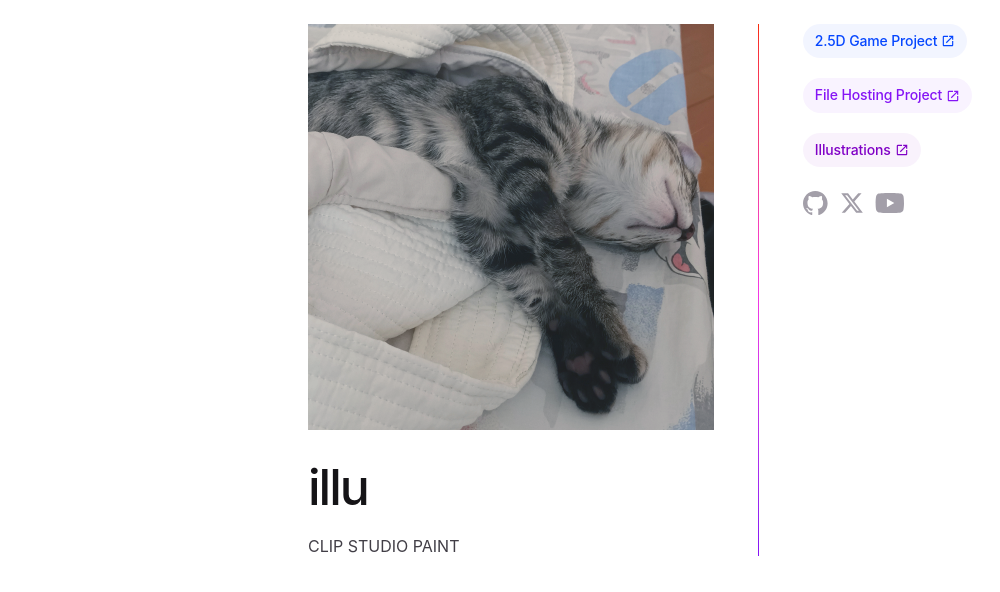
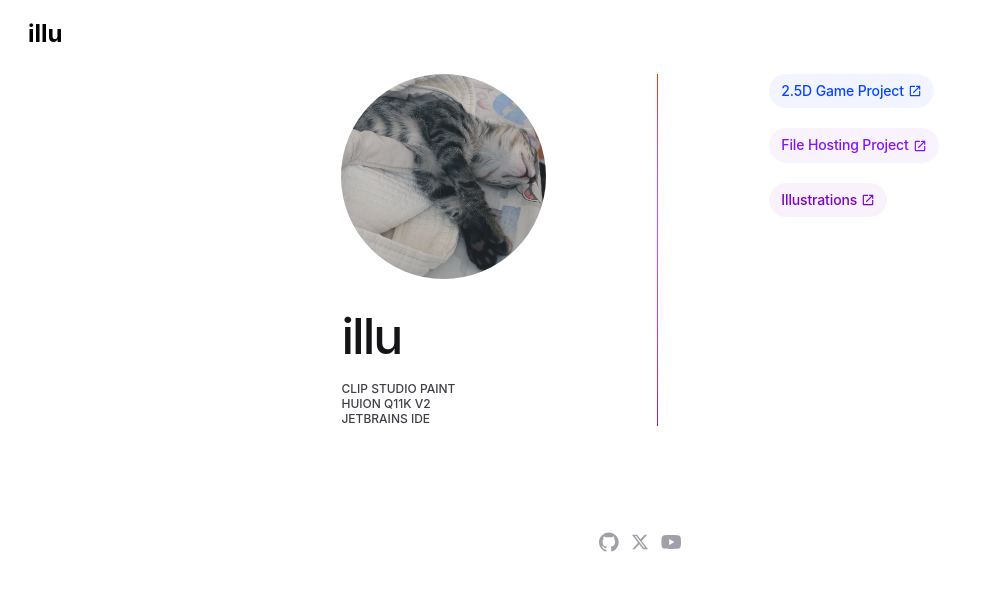
Before and after one commit to ilmn25/ilmn25, an Angular app: page / in a window 1280 px wide. Shown: the top 592 px of the page, without its empty margins (0-1000 px from the left). Built offline with nearby package versions, Linux system fonts and the light colour scheme.

Commit message:
Added Header and circle icon

```diff
--- a/angular.json
+++ b/angular.json
@@ -30,6 +30,7 @@
           },
           "configurations": {
             "production": {
+              "baseHref": "/ilmn25/",
               "budgets": [
                 {
                   "type": "initial",
--- a/src/app/app.html
+++ b/src/app/app.html
@@ -47,9 +47,27 @@
       "Segoe UI Symbol";
   }
 
+  img {
+    border-radius: 50%;
+    width: 205px;
+  }
   p {
     margin: 0;
+    font-weight: 500;
+    font-size: 12px;
     color: var(--gray-700);
+  }
+
+  header {
+    width: 100%;
+    height: 50px;
+    min-height: 100%;
+    display: flex;
+    justify-content: left;
+    align-items: center;
+    padding: 0 20px;
+    box-sizing: inherit;
+    position: relative;
   }
 
   main {
@@ -77,10 +95,6 @@
 
   .content h1 {
     margin-top: 1.75rem;
-  }
-
-  .content p {
-    margin-top: 1.5rem;
   }
 
   .divider {
@@ -157,6 +171,13 @@
     fill: var(--gray-900);
   }
 
+  .header-button {
+    align-content: center;
+    justify-content: center;
+    width: 10px;
+    padding: 0 30px;
+  }
+
   @media screen and (max-width: 650px) {
     .content {
       flex-direction: column;
@@ -172,12 +193,21 @@
   }
 </style>
 
+<header class="header">
+  <h2>illu</h2>
+<!--  <a href = "Penis">-->
+<!--    <p class='header-button'>Art</p>-->
+<!--  </a> -->
+</header>
 <main class="main">
   <div class="content">
     <div class="left-side">
       <img src="icon.png" alt="icon" />
       <h1>illu</h1>
+      <div style="height: 20px"></div>
       <p>CLIP STUDIO PAINT</p>
+      <p>HUION Q11K V2</p>
+      <p>JETBRAINS IDE</p>
     </div>
     <div class="divider" role="separator" aria-label="Divider"></div>
     <div class="right-side">
@@ -185,7 +215,7 @@
         @for (item of [
           { title: '2.5D Game Project', link: 'https://github.com/ilmn25/240809' },
           { title: 'File Hosting Project', link: 'https://github.com/ilmn25' },
-          { title: 'Illustrations', link: 'https://www.instagram.com/ilmnnnnnnnnnn/' },
+          { title: 'Illustrations', link: 'https://www.instagram.com/ilmnnnnnnnnnn' },
         ]; track item.title) {
           <a
             class="pill"
@@ -208,6 +238,10 @@
           </a>
         }
       </div>
+    </div>
+  </div>
+</main>
+<main class="header">
   <div class="social-links">
     <a
       href="https://github.com/ilmn25"
@@ -216,7 +250,7 @@
       rel="noopener"
     >
       <svg
-            width="25"
+        width="20"
         height="24"
         viewBox="0 0 25 24"
         fill="none"
@@ -235,7 +269,7 @@
       rel="noopener"
     >
       <svg
-            width="24"
+        width="18"
         height="24"
         viewBox="0 0 24 24"
         fill="none"
@@ -254,7 +288,7 @@
       rel="noopener"
     >
       <svg
-            width="29"
+        width="20"
         height="20"
         viewBox="0 0 29 20"
         fill="none"
@@ -269,8 +303,6 @@
       </svg>
     </a>
   </div>
-    </div>
-  </div>
 </main>
 
 <router-outlet />
```
Also changed, not shown: 1 other file (tests, documents, lock files or other folders). Lines whose indentation alone changed are shown as unchanged.
